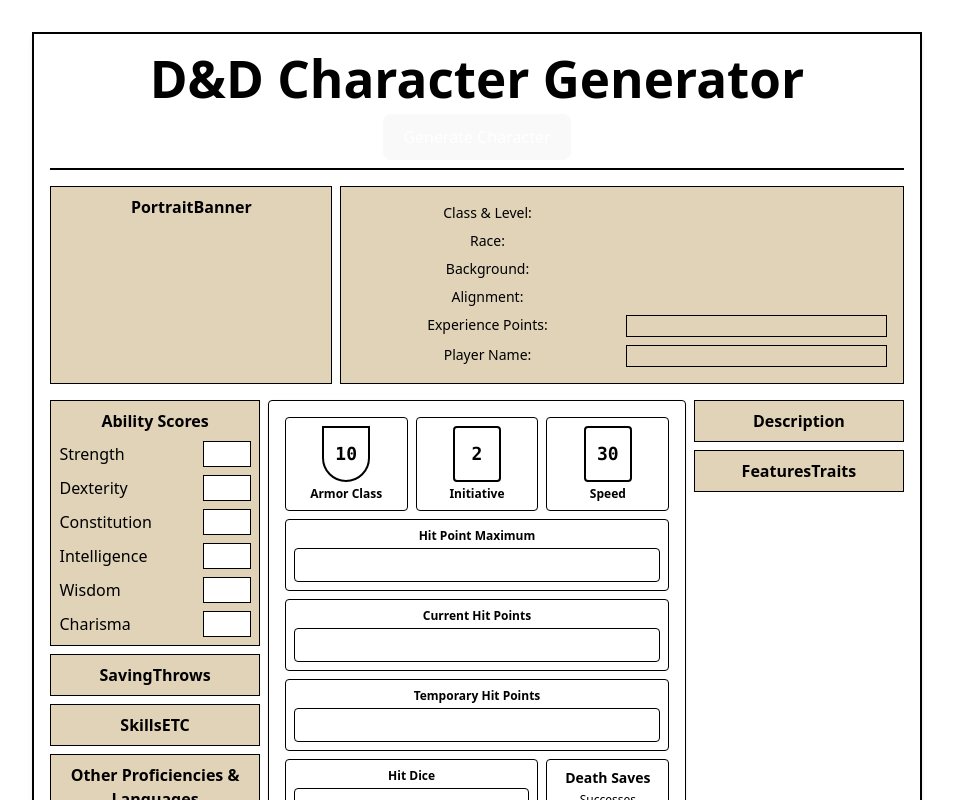
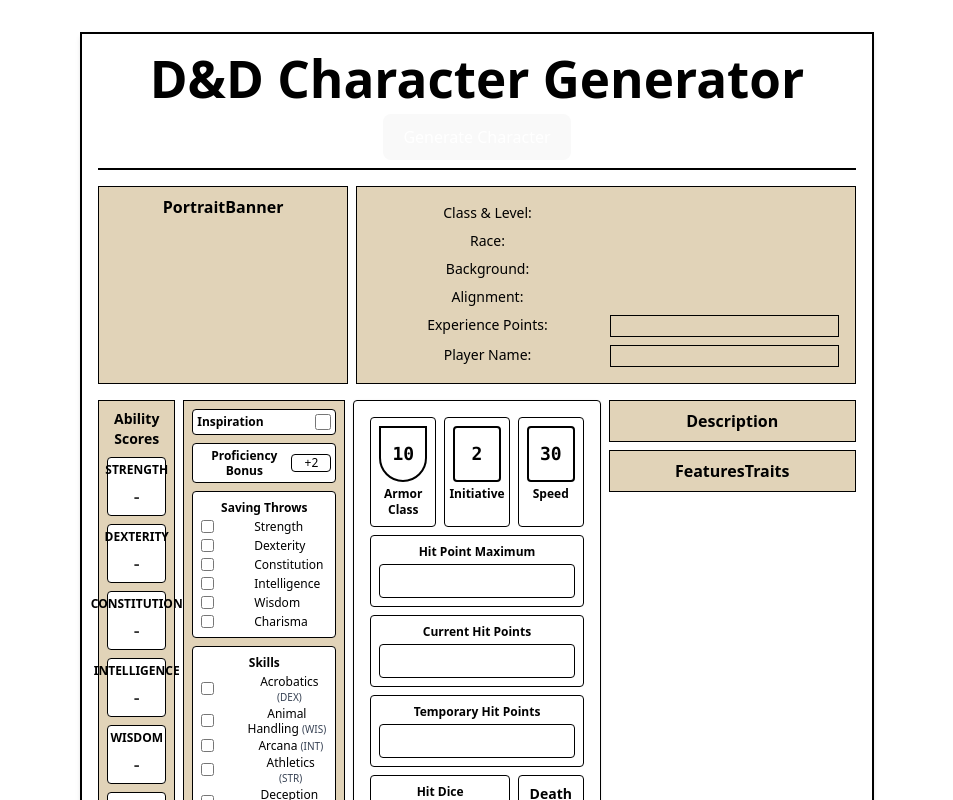
Before and after one commit to MarshaZeldenrust/FED, a React (Vite) app in the folder dnd-character-generator/: page / in a window 1280 px wide. Shown: the top 800 px of the page, without its empty margins (163-1116 px from the left). Built offline with nearby package versions, Linux system fonts and the light colour scheme.

Commit message:
layout en skills enzo toevoegen

```diff
--- a/dnd-character-generator/src/components/AbilityScores.jsx
+++ b/dnd-character-generator/src/components/AbilityScores.jsx
@@ -9,21 +9,17 @@
   ];
 
   return (
-    <div className="p-2 border border-black bg-[#e1d3b8]">
-      <h3 className="font-bold mb-2 text-center">Ability Scores</h3>
-      <div className="flex flex-col gap-2">
-        {abilities.map((ability) => (
-          <div key={ability} className="flex justify-between items-center">
-            <label className="font-medium">{ability}</label>
-            <input
-              type="text"
-              value={stats[ability.toLowerCase()] ?? ''}
-              readOnly
-              className="w-12 text-center border border-black bg-white"
-            />
-          </div>
-        ))}
-      </div>
+    <div className="p-2 border border-black bg-[#e1d3b8] flex flex-col gap-2">
+      <h3 className="font-bold text-center text-sm">Ability Scores</h3>
+      {abilities.map((ability) => (
+        <div
+          key={ability}
+          className="w-full aspect-square border border-black rounded bg-white flex flex-col justify-between items-center p-1"
+        >
+          <span className="text-xs font-bold">{ability.toUpperCase()}</span>
+          <span className="text-lg font-mono">{stats[ability.toLowerCase()] ?? '-'}</span>
+        </div>
+      ))}
     </div>
   );
 }
--- a/dnd-character-generator/src/components/CharacterSheet.jsx
+++ b/dnd-character-generator/src/components/CharacterSheet.jsx
@@ -35,7 +35,9 @@
   };
 
   return (
-    <div className="w-full max-w-[1100px] min-h-screen bg-white mx-auto p-4 border-2 shadow-md text-black flex flex-col gap-4">
+
+    <div className="w-[210mm] h-[297mm] bg-white mx-auto p-4 border-2 shadow-md text-black flex flex-col gap-4">
+
       {/* Header */}
       <div className="text-center border-b-2 pb-2">
         <h1 className="text-2xl font-bold mb-2">D&D Character Generator</h1>
@@ -63,18 +65,22 @@
         </div>
       </div>
 
-      {/* Main layout */}
       <div className="flex gap-2 w-full">
-        {/* Left column */}
-        <div className="flex flex-col gap-2 w-1/4">
+  {/* Left column: 1/3 - split into 2 columns */}
+  <div className="w-1/3 flex flex-col gap-2">
+  <div className="grid grid-cols-3 gap-2">
+    <div className="col-span-1">
       <AbilityScores stats={stats} />
-          <SavingThrows />
-          <SkillsETC />
+    </div>
+    <div className="col-span-2">
+      <SkillsETC stats={stats} />
+    </div>
+  </div>
   <PerceptionProficiencies />
 </div>
 
-        {/* Middle column */}
-        <div className="flex flex-col gap-2 w-1/2">
+  {/* Middle column: 1/3 */}
+  <div className="w-1/3 flex flex-col gap-2">
     <Health
       armorClass={character.armorClass || 10}
       initiative={character.initiative || 2}
@@ -84,12 +90,13 @@
     <Equipment />
   </div>
 
-        {/* Right column */}
-        <div className="flex flex-col gap-2 w-1/4">
+  {/* Right column: 1/3 */}
+  <div className="w-1/3 flex flex-col gap-2">
     <Description />
     <FeaturesTraits />
   </div>
 </div>
+
     </div>
   );
 }
--- a/dnd-character-generator/src/components/SkillsETC.jsx
+++ b/dnd-character-generator/src/components/SkillsETC.jsx
@@ -1,7 +1,86 @@
-export function SkillsETC() {
-    return (
-      <div className="p-2 border border-black bg-[#e1d3b8] text-center font-bold">
-        SkillsETC
+export function SkillsETC({ stats = {} }) {
+  const skills = [
+    { name: 'Acrobatics', ability: 'dexterity' },
+    { name: 'Animal Handling', ability: 'wisdom' },
+    { name: 'Arcana', ability: 'intelligence' },
+    { name: 'Athletics', ability: 'strength' },
+    { name: 'Deception', ability: 'charisma' },
+    { name: 'History', ability: 'intelligence' },
+    { name: 'Insight', ability: 'wisdom' },
+    { name: 'Intimidation', ability: 'charisma' },
+    { name: 'Investigation', ability: 'intelligence' },
+    { name: 'Medicine', ability: 'wisdom' },
+    { name: 'Nature', ability: 'intelligence' },
+    { name: 'Perception', ability: 'wisdom' },
+    { name: 'Performance', ability: 'charisma' },
+    { name: 'Persuasion', ability: 'charisma' },
+    { name: 'Religion', ability: 'intelligence' },
+    { name: 'Sleight of Hand', ability: 'dexterity' },
+    { name: 'Stealth', ability: 'dexterity' },
+    { name: 'Survival', ability: 'wisdom' },
+  ];
+
+  const savingThrows = [
+    'strength',
+    'dexterity',
+    'constitution',
+    'intelligence',
+    'wisdom',
+    'charisma',
+  ];
+
+  const getModifier = (score) => {
+    if (score === undefined) return '';
+    const mod = Math.floor((score - 10) / 2);
+    return mod >= 0 ? `+${mod}` : mod;
+  };
+
+  return (
+    <div className="flex flex-col gap-2 p-2 border border-black bg-[#e1d3b8] text-xs leading-tight">
+      {/* Inspiration */}
+      <div className="flex justify-between items-center border p-1 rounded bg-white">
+        <label className="font-semibold">Inspiration</label>
+        <input type="checkbox" className="w-4 h-4" />
       </div>
-    );
-  }
+
+      {/* Proficiency Bonus */}
+      <div className="flex justify-between items-center border p-1 rounded bg-white">
+        <label className="font-semibold">Proficiency Bonus</label>
+        <input type="text" className="w-10 text-center border rounded text-xs" value="+2" readOnly />
+      </div>
+
+      {/* Saving Throws */}
+      <div className="border p-2 rounded bg-white">
+        <h4 className="font-bold text-center mb-1">Saving Throws</h4>
+        <div className="flex flex-col gap-1">
+          {savingThrows.map((ability) => (
+            <label key={ability} className="flex items-center gap-2">
+              <input type="checkbox" className="shrink-0" />
+              <span className="w-6 text-right font-mono">{getModifier(stats[ability])}</span>
+              <span className="capitalize">{ability}</span>
+            </label>
+          ))}
+        </div>
+      </div>
+
+      {/* Skills */}
+      <div className="border p-2 rounded bg-white">
+        <h4 className="font-bold text-center mb-1">Skills</h4>
+        <div className="flex flex-col gap-[2px]">
+          {skills.map((skill) => (
+            <label key={skill.name} className="flex items-center gap-2">
+              <input type="checkbox" className="shrink-0" />
+              <span className="w-6 text-right font-mono">{getModifier(stats[skill.ability])}</span>
+              <span className="flex-grow break-words">
+                {skill.name}{' '}
+                <span className="text-[10px] text-gray-700">
+                  ({skill.ability.slice(0, 3).toUpperCase()})
+                </span>
+              </span>
+            </label>
+          ))}
+        </div>
+      </div>
+    </div>
+  );
+}
```
Lines whose indentation alone changed are shown as unchanged.
